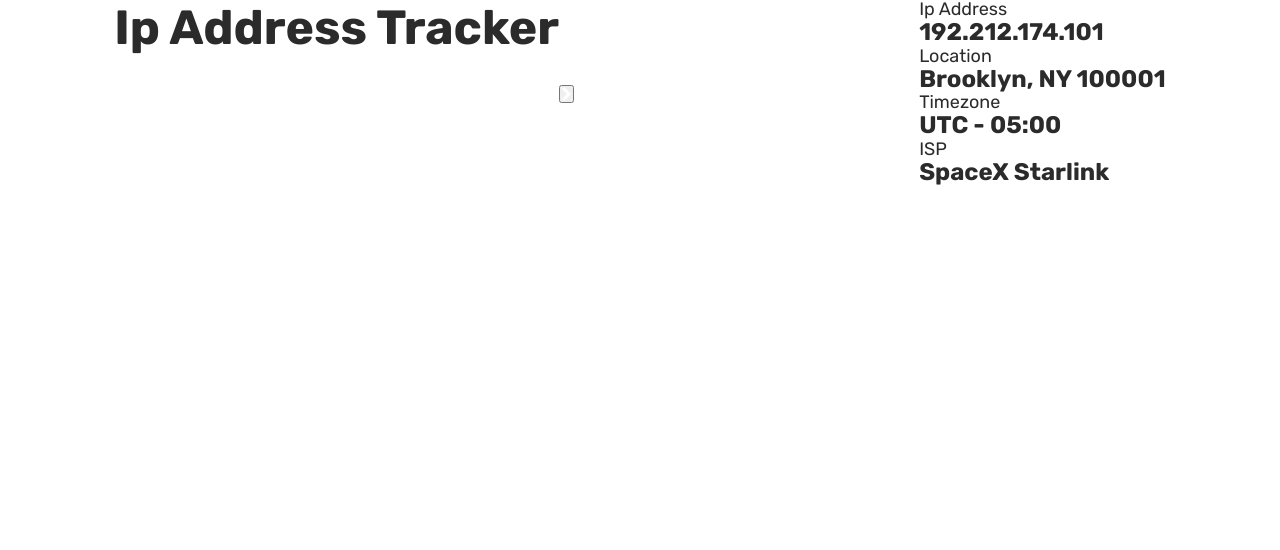
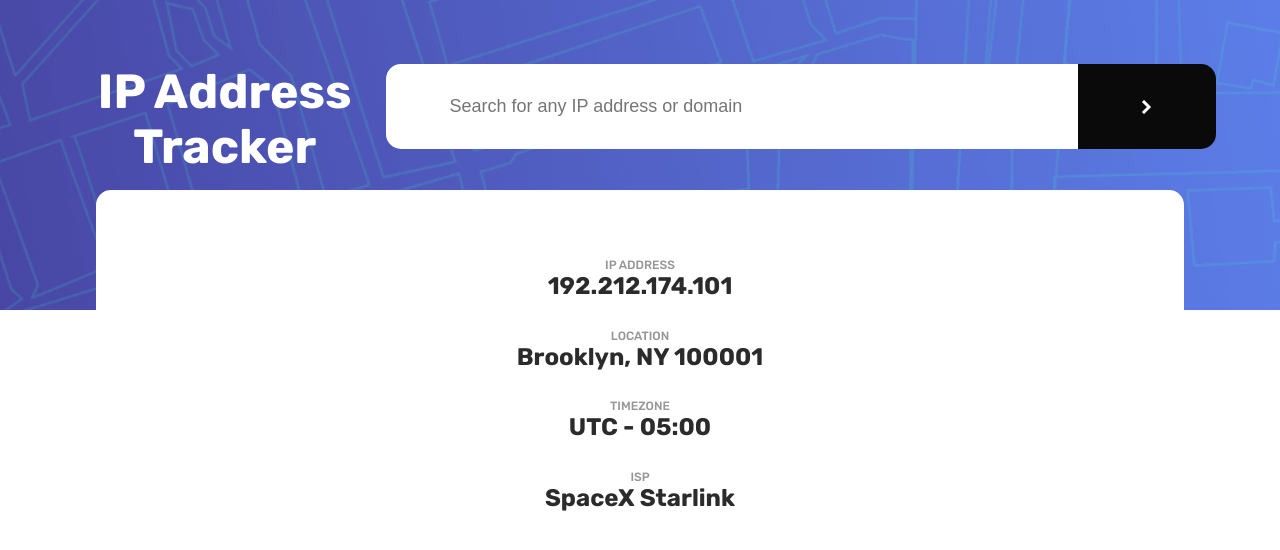
Before and after one commit to Matheusdoe-dev/Ip-adress-tracker, a React (Create React App) app: page / in a window 1280 px wide. Shown: the top 550 px of the page. Built offline with nearby package versions, Linux system fonts and the light colour scheme.

Commit message:
:lipstick: chore: jsx (xml) application structure made

```diff
--- a/src/pages/Index/index.tsx
+++ b/src/pages/Index/index.tsx
@@ -3,15 +3,21 @@ import React from "react";
 import Input from "./../../components/Input";
 // imgs
 import arrowIcon from "../../assets/images/icon-arrow.svg";
+// styles
+import "./styles.css";
 
 const Index = () => {
   return (
     <main className="ip-tracker">
       <div className="ip-tracker-container container">
-        <h1 className="ip-tracker-title">Ip Address Tracker</h1>
+        <h1 className="ip-tracker-title">IP Address Tracker</h1>
 
         <form className="ip-tracker-form">
-          <Input name="ip-adress" onChange={() => {}} />
+          <Input
+            name="ip-adress"
+            onChange={() => {}}
+            placeholder="Search for any IP address or domain"
+          />
           <button className="ip-tracker-submit">
             <img
               src={arrowIcon}
--- /dev/null
+++ b/src/pages/Index/styles.css
@@ -0,0 +1,86 @@
+.ip-tracker {
+  background: url("../../assets/images/pattern-bg.png") top center;
+  background-size: cover;
+  height: 310px;
+  padding-top: var(--gap-lg);
+  position: relative;
+}
+
+.ip-tracker-container {
+  display: grid;
+  grid-template-columns: 1fr;
+  justify-items: center;
+  text-align: center;
+}
+
+.ip-tracker-title {
+  margin-bottom: var(--gap-lg);
+
+  color: white;
+}
+
+.ip-tracker-form {
+  display: grid;
+  grid-template-columns: 5fr 1fr;
+  width: 100%;
+}
+
+.ip-tracker-submit {
+  background: rgba(10, 10, 10, 1);
+  border: none;
+  border-radius: 0 0.9375rem 0.9375rem 0;
+  -webkit-border-radius: 0 0.9375rem 0.9375rem 0;
+  -moz-border-radius: 0 0.9375rem 0.9375rem 0;
+  -ms-border-radius: 0 0.9375rem 0.9375rem 0;
+  -o-border-radius: 0 0.9375rem 0.9375rem 0;
+  transition: 0.2s;
+  -webkit-transition: 0.2s;
+  -moz-transition: 0.2s;
+  -ms-transition: 0.2s;
+  -o-transition: 0.2s;
+
+  display: flex;
+  justify-content: center;
+  align-items: center;
+}
+
+.ip-tracker-submit:hover {
+  background: var(--very-dark-gray);
+  cursor: pointer;
+  transition: 0.2s;
+  -webkit-transition: 0.2s;
+  -moz-transition: 0.2s;
+  -ms-transition: 0.2s;
+  -o-transition: 0.2s;
+}
+
+.ip-tracker-submit-arrow {
+  justify-self: center;
+}
+
+.ip-tracker-dashboard {
+  background: white;
+  width: 85%;
+  border-radius: 0.9375rem;
+  -webkit-border-radius: 0.9375rem;
+  -moz-border-radius: 0.9375rem;
+  -ms-border-radius: 0.9375rem;
+  -o-border-radius: 0.9375rem;
+  padding: var(--gap-lg);
+
+  position: absolute;
+  top: 190px;
+  z-index: 999;
+}
+
+.ip-tracker-dashboard-info {
+  margin-bottom: 1.5rem;
+}
+
+.ip-tracker-dashboard-info span {
+  text-transform: uppercase;
+  font-weight: 500;
+  color: var(--dark-gray);
+  font-size: 0.75rem;
+  margin-bottom: var(--gap-sm);
+}
```
